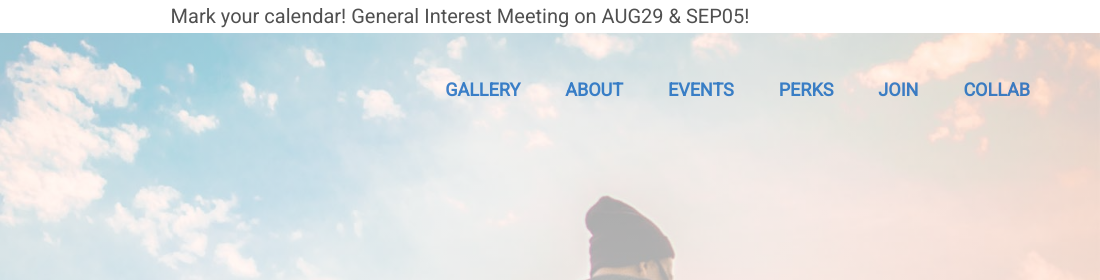
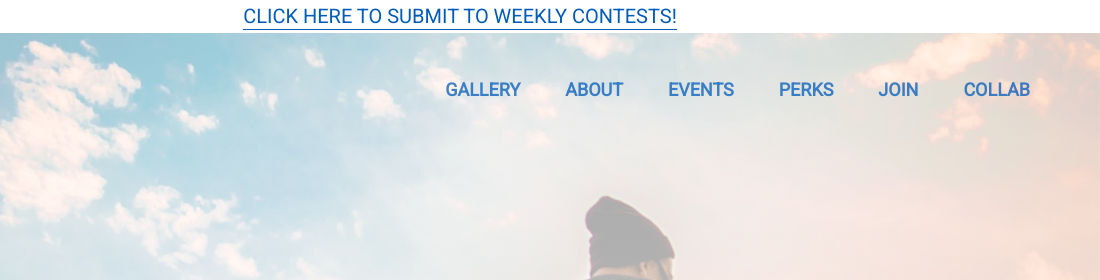
Before and after one commit to ubphotoclub/ubphotoclub.github.io, a plain HTML site: page index.html in a window 1280 px wide. Shown: the top 280 px of the page, 180-1280 px from the left. Drawn offline with nearby package versions, Linux system fonts and the light colour scheme.

Commit message:
Update index.html

```diff
--- a/index.html
+++ b/index.html
@@ -34,7 +34,7 @@
         <header>
             <nav>
                 <div class="anc-bar">
-                    <a>Mark your calendar! General Interest Meeting on AUG29 &amp; SEP05!</a>
+                    <a href="https://docs.google.com/forms/d/e/1FAIpQLSe2IffGTvC_9JBhcsEFvmYs3r9gZvo7Lfff8IRoJeRE3ahtSw/viewform">CLICK HERE TO SUBMIT TO WEEKLY CONTESTS!</a>
                 </div>
                 <div class="row">
                     <a href="index.html"><img src="resources/css/img/UB-Photo-Club-logo.png" alt="UB Photo Club logo" class="logo"></a>
```
